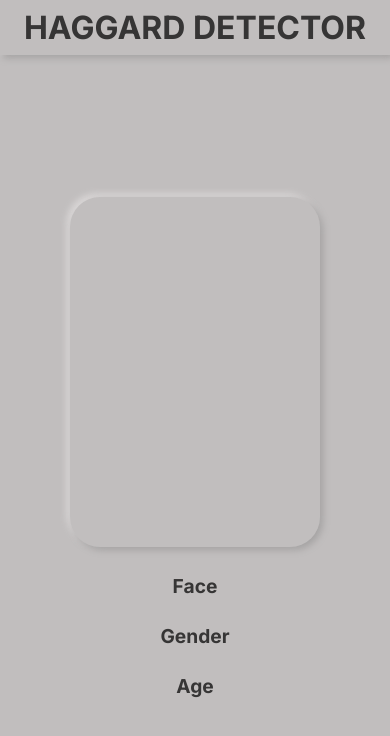
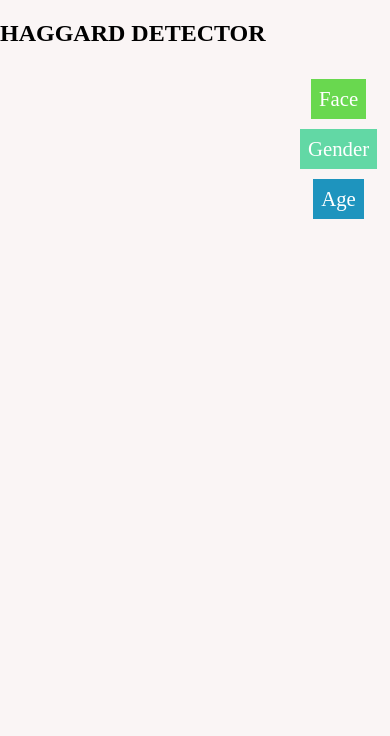
Before and after one commit to akashikurokage/haggarddetector, a plain HTML site: page index.html in a window 390 px wide. Drawn offline with Linux system fonts and the light colour scheme; no server answers.

Commit message:
Update style.css

```diff
--- a/css/style.css
+++ b/css/style.css
@@ -1,166 +1,52 @@
-* {
-	margin: 0;
-	padding: 0;
-	box-sizing: border-box;
-	font-family: Inter, sans-serif;
-	text-decoration: none;
-	list-style: none;
+body {
+  margin: 0;
+  padding: 0;
+  box-sizing: border-box;
+  height: 100vh;
+  background: #faf5f5;
+  width: calc(100% - 33px);
 }
 
-:root {
-	--text-color: #363535;
-	--bg-color: #c1bebe;
-
-	--outer-box-shadow: 3px 3px 7px #a4a2a2,
-            			 -3px -3px 7px #dedbdb;
-
-	--inner-box-shadow: inset 3px 3px 7px #a4a2a2,
-            			 -inset 3px -3px 7px #dedbdb;
+canvas {
+  position: absolute;
 }
-
-body {
-	color: var(--text-color);
-	background: var(--bg-color);
+.container {
+  display: flex;
+  width: 100%;
+  justify-content: center;
+  align-items: center;
 }
-
-main{
-	width: 100%;
-	height: 100vh;
+.result-container {
+  display: flex;
+  width: 100%;
+  justify-content: center;
+  align-items: center;
+  flex-direction: column;
 }
-
-nav{
-	width: 100%;
-	height: auto;
-	padding: 2%;
-	box-shadow: var(--outer-box-shadow);
-	position: fixed;
+.result-container > div {
+  font-size: 1.3rem;
+  padding: 0.5rem;
+  margin: 5px 0;
+  color: white;
+  text-transform: capitalize;
 }
-
-nav h1{
-	font-size: 3rem;
-	font-weight: 2rem;
-	text-align: center;
+#age {
+  background: #1e94be;
 }
-
-.container{
-	width: 100%;
-	height: 100vh;
-	display: flex;
-	align-items: center;
-	justify-content: center;
-	gap: 6%;
-	padding: 8% 0 0;
+#emotion {
+  background: #69D84F;
 }
-
-.video-wrapper{
-	box-shadow: var(--outer-box-shadow);
-	border-radius: 30px;
-	width: 700px;
-	height: 500px;
+#gender {
+  background: #62d8a5;
 }
-
-
-.video-wrapper video{
-	width: 100%;
-	height: 100%;
-	border-radius: 30px;
-   	object-fit: cover;
+video {
+  width: 100%;
 }
-
-
-.result-container div{
-	font-size: 1.7rem;
-	font-weight: 700;
-	line-height: 56px;
+header {
+  background: #74D7FC;
+  color: white;
+  width: 100%;
+  font-size: 2rem;
+  padding: 1rem;
+  font-size: 2rem;
 }
-
-@media(max-width: 1327px){
-	.container{
-		padding: 10% 0 0;
-	}
-}
-
-@media(max-width: 1254px){
-	nav h1{
-		font-size: 2.5rem;
-	}
-
-	.video-wrapper{
-		width: 600px;
-		height: 400px;
-	}
-}
-
-@media(max-width: 1054px){
-	.video-wrapper{
-		width: 550px;
-		height: 350px;
-	}
-
-	.result-container div{
-		font-size: 1.4rem;
-	}
-}
-
-@media(max-width: 866px){
-	.container{
-		flex-direction: column;
-	}
-
-	.video-wrapper{
-		width: 500px;
-		height: 300px;
-	}
-
-	.result-container{
-		width: 100%;
-		display: flex;
-		align-items: center;
-		justify-content: center;
-		flex-direction: column;
-		gap: 16px;
-	}
-
-	.result-container div{
-		line-height: 46px;
-	}
-}
-
-@media(max-width: 650px){
-	nav h1{
-		font-size: 2rem;
-	}
-}
-
-@media(max-width: 550px){
-	.container{
-		padding: 16% 0 0;
-		gap: 2%;
-	}
-
-	.video-wrapper{
-		width: 300px;
-		height: 450px;
-	}
-
-	.result-container{
-		gap: 4px;
-	}
-
-	.result-container div{
-		font-size: 1.2rem;
-	}
-}
-
-@media(max-width: 450px){
-	.video-wrapper{
-		width: 250px;
-		height: 350px;
-	}
-}
-
-@media(max-width: 320px){
-	nav h1{
-		font-size: 1.7rem;
-	}
-}
```
